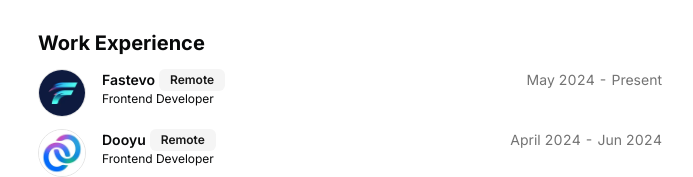
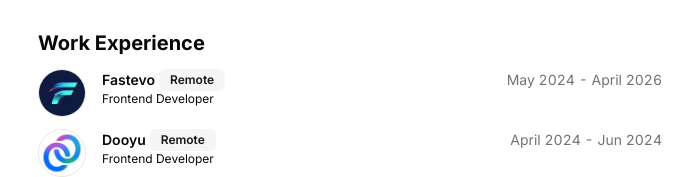
Before and after one commit to Orloxx23/orlandomm-temp, a Next.js app: page / in a window 1280 px wide. Shown: the part 381-558 px from the top of the page, without its empty margins (290-983 px from the left). Built offline with nearby package versions, Linux system fonts and the light colour scheme.

Commit message:
Update end date for Frontend Developer role in resume

```diff
--- a/src/data/resume.tsx
+++ b/src/data/resume.tsx
@@ -75,7 +75,7 @@ export const DATA = {
       title: "Frontend Developer",
       logoUrl: "/fastevo.webp",
       start: "May 2024",
-      end: "Present",
+      end: "April 2026",
       description:
         "Design and development of interactive user interfaces for a dynamic dashboard featuring multiple functionalities, ensuring seamless and intuitive experiences that drive productivity.",
     },
```
